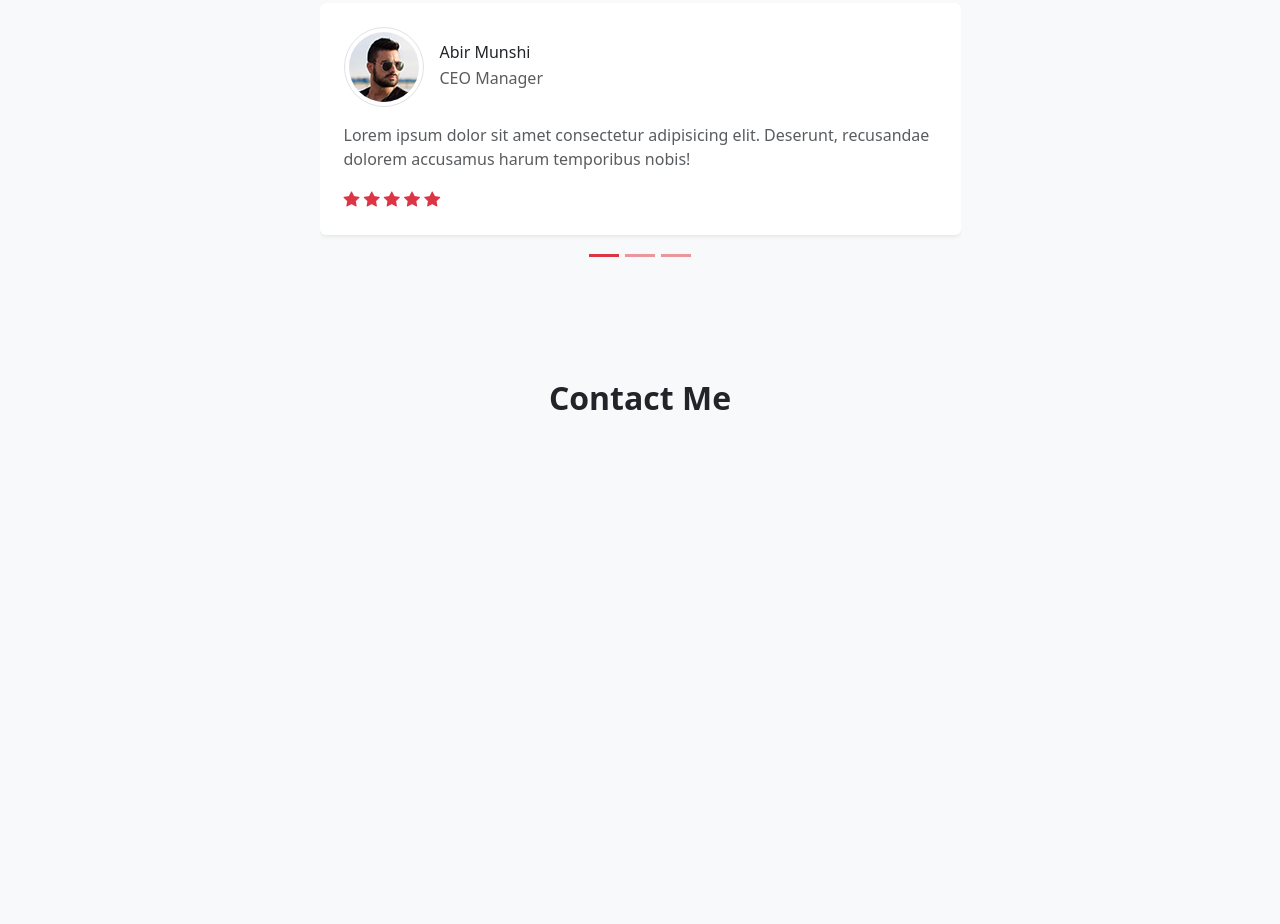
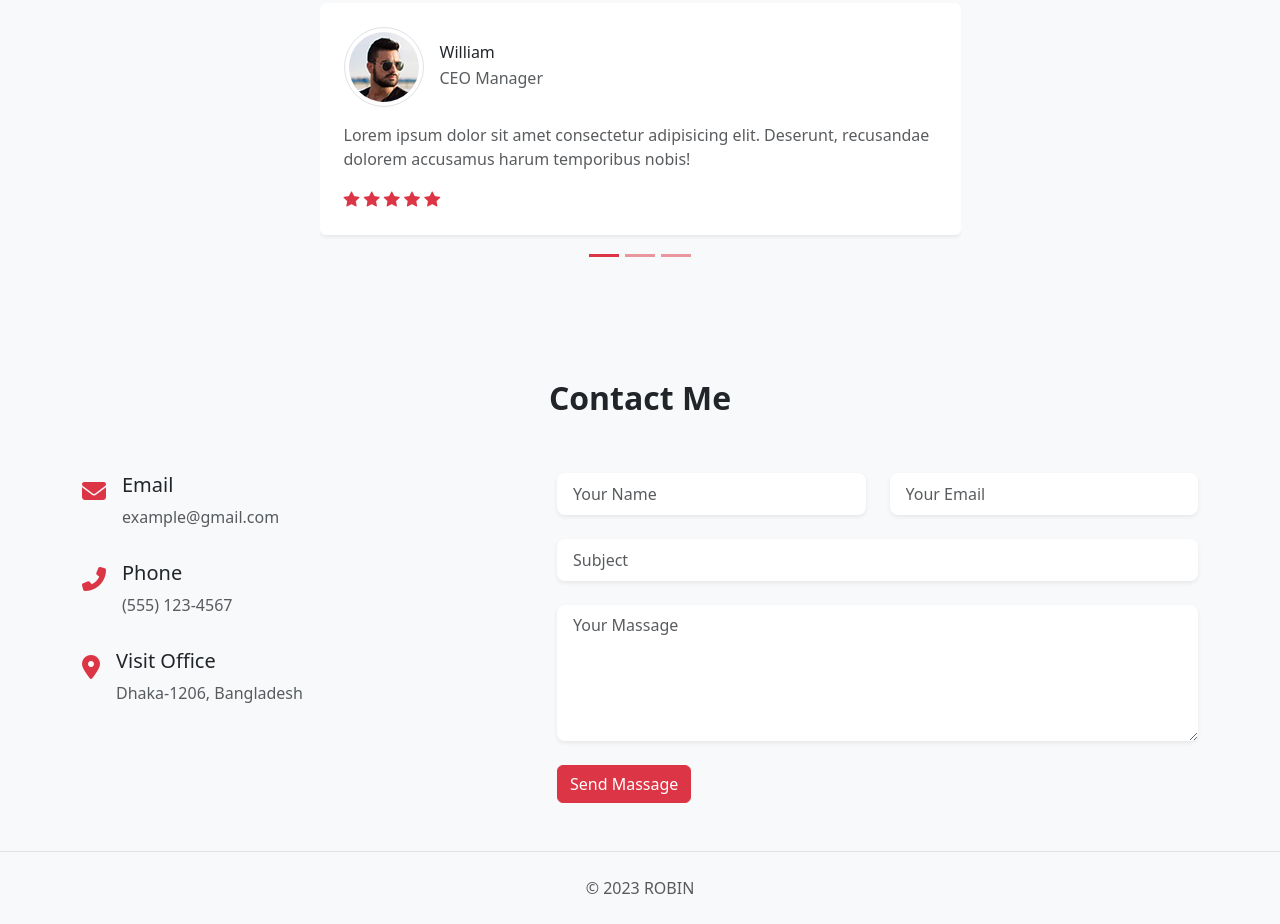
Before and after one commit to RobinBlg/Portfolio-Website, a plain HTML site: page index.html in a window 1280 px wide. Shown: the part 3134-4058 px from the top of the page. Before the commit the page ends 3607 px from the top, so only its background shows below. Drawn offline with nearby package versions, Linux system fonts and the light colour scheme.

Commit message:
contact and footer section update

```diff
--- a/index.html
+++ b/index.html
@@ -4,6 +4,7 @@
     <meta charset="UTF-8">
     <meta name="viewport" content="width=device-width, initial-scale=1.0">
     <title>Portfolio Website</title>
+    <link rel="stylesheet" href="https://cdnjs.cloudflare.com/ajax/libs/font-awesome/6.4.2/css/all.min.css" integrity="sha512-z3gLpd7yknf1YoNbCzqRKc4qyor8gaKU1qmn+CShxbuBusANI9QpRohGBreCFkKxLhei6S9CQXFEbbKuqLg0DA==" crossorigin="anonymous" referrerpolicy="no-referrer" />
     <link rel="stylesheet" href="https://cdn.jsdelivr.net/npm/bootstrap-icons@1.10.5/font/bootstrap-icons.css">
     <link rel="stylesheet" href="font/font-awesome.min.css">
     <link rel="stylesheet" href="bootstrap/css/bootstrap.min.css">
@@ -48,7 +49,7 @@
                         <h1 class="text-danger text-uppercase fw-bold fs-1">Web Dseigner</h1>
                         <h2 class="text-capitalize fs-4">robin mia</h2>
                         <p class="mt-4 text-muted">Lorem ipsum dolor sit amet consectetur adipisicing elit. Placeat corrupti quod ad sequi dolores delectus ipsam perferendis. Rerum, iste laborum?</p>
-                        <a href="" class="btn btn-danger px-3 mt-3" >My Work</a>
+                        <a href="#Services" class="btn btn-danger px-3 mt-3" >My Work</a>
                     </div>
                 </div>
             </div>
@@ -253,7 +254,7 @@
 
 
      <!-- Testimonials section start here -->
-     <section class="my-5" id="Testimonials">
+     <section class=" testimonials my-5" id="Testimonials">
         <div class="container">
             <div class="row mb-5 justify-content-center">
                 <div class="col-md-12 mt-5">
@@ -263,7 +264,7 @@
             <div class="row justify-content-center">
                 <div class="col-md-8 col-lg-7 ">
 
-                    <div id="carouselExampleIndicators" class="carousel slide">
+                    <div id="carouselExampleIndicators" class="carousel carousel-fade">
                         <div class="carousel-indicators">
                           <button type="button" data-bs-target="#carouselExampleIndicators" data-bs-slide-to="0" class="active bg-danger" aria-current="true" aria-label="Slide 1"></button>
                           <button type="button" data-bs-target="#carouselExampleIndicators" data-bs-slide-to="1" class="bg-danger" aria-label="Slide 2"></button>
@@ -275,7 +276,7 @@
                                 <div class="d-flex align-items-center">
                                     <img src="img/testimonial/1.jpg" class="img-thumbnail rounded-circle" alt="">
                                     <div class="ms-3">
-                                        <h3 class="fs-6 mb-1">Abir Munshi</h3>
+                                        <h3 class="fs-6 mb-1">William</h3>
                                         <p class="m-0 text-muted">CEO Manager</p>
                                     </div>
                                 </div>
@@ -293,9 +294,9 @@
                             <!-- testi sectio two start here -->
                             <div class="bg-white carousel-item p-4 mb-5 shadow-sm rounded">
                                 <div class="d-flex align-items-center">
-                                    <img src="img/testimonial/1.jpg" class="img-thumbnail rounded-circle" alt="">
+                                    <img src="img/testimonial/2.jpg" class="img-thumbnail rounded-circle" alt="">
                                     <div class="ms-3">
-                                        <h3 class="fs-6 mb-1">Abir Munshi</h3>
+                                        <h3 class="fs-6 mb-1">Jennifer</h3>
                                         <p class="m-0 text-muted">CEO Manager</p>
                                     </div>
                                 </div>
@@ -313,9 +314,9 @@
                             <!-- testi sectio three start here -->
                             <div class="bg-white carousel-item p-4 mb-5 shadow-sm rounded">
                                 <div class="d-flex align-items-center">
-                                    <img src="img/testimonial/1.jpg" class="img-thumbnail rounded-circle" alt="">
+                                    <img src="img/testimonial/3.jpg" class="img-thumbnail rounded-circle" alt="">
                                     <div class="ms-3">
-                                        <h3 class="fs-6 mb-1">Abir Munshi</h3>
+                                        <h3 class="fs-6 mb-1">Christopher</h3>
                                         <p class="m-0 text-muted">CEO Manager</p>
                                     </div>
                                 </div>
@@ -340,11 +341,72 @@
 
 
      <!-- contact section start here -->
-     <section class="" id="Contact">
+     <section class="contact my-5" id="Contact">
         <div class="container">
             <div class="row mb-5 justify-content-center">
                 <div class="col-md-12 mt-5">
                     <h2 class="fw-bold text-center">Contact Me</h2>
+                </div>
+            </div>
+            <div class="row">
+                <div class="col-md-5">
+                    <div class="contact-item d-flex mb-3">
+                        <div class="icon fs-4 text-danger">
+                            <i class="fa-solid fa-envelope"></i>
+                        </div>
+                        <div class="text ms-3">
+                            <h3 class="fs-5">Email</h3>
+                            <p class="text-muted">example@gmail.com</p>
+                        </div>
+                    </div>
+                    <div class="contact-item d-flex mb-3">
+                        <div class="icon fs-4 text-danger">
+                            <i class="fa-solid fa-phone-flip"></i>
+                        </div>
+                        <div class="text ms-3">
+                            <h3 class="fs-5">Phone</h3>
+                            <p class="text-muted">(555) 123-4567</p>
+                        </div>
+                    </div>
+                    <div class="contact-item d-flex ">
+                        <div class="icon fs-4 text-danger">
+                            <i class="fa-solid fa-location-dot"></i>
+                        </div>
+                        <div class="text ms-3">
+                            <h3 class="fs-5">Visit Office</h3>
+                            <p class="text-muted">Dhaka-1206, Bangladesh</p>
+                        </div>
+                    </div>
+                </div>
+                <div class="col-md-7">
+                    <!-- contact form -->
+                    <div class="contact-form mt-5 mt-md-0">
+                        <form action="" class="">
+                            <div class="row ">
+                                <div class="col-md-6 mb-4 ">
+                                    <input type="text" placeholder="Your Name " class="form-control border-0 form-control-lg fs-6 shadow-sm">
+                                </div>
+                                <div class="col-md-6 mb-4">
+                                    <input type="text" placeholder="Your Email" class="form-control border-0 form-control-lg fs-6 shadow-sm">
+                                </div>
+                            </div>
+                            <div class="row">
+                                <div class="col-12 mb-4">
+                                    <input type="text" placeholder="Subject" class="form-control border-0 form-control-lg fs-6 shadow-sm">
+                                </div>
+                            </div>
+                            <div class="row">
+                                <div class="col-12 mb-4">
+                                    <textarea name="" id="" rows="5" placeholder="Your Massage" class="form-control border-0 form-control-lg fs-6 shadow-sm"></textarea>
+                                </div>
+                            </div>
+                            <div class="row">
+                                <div class="col-12">
+                                    <button type="button" class="btn btn-danger">Send Massage</button>
+                                </div>
+                            </div>
+                        </form>
+                    </div>
                 </div>
             </div>
         </div>
@@ -352,6 +414,19 @@
      <!-- contact section end here -->
 
 
+     <!-- footer section start here-->
+     <footer class="footer-section border-top py-4">
+        <div class="container">
+            <div class="row">
+                <div class="col-12">
+                    <p class="m-0 text-center text-muted">&copy; 2023 ROBIN</p>
+                </div>
+            </div>
+        </div>
+     </footer>
+     <!-- footer section end here-->
+
+
 
      <!-- bootstrap js cdn -->
      <script src="bootstrap/js/bootstrap.bundle.min.js"></script>
```
